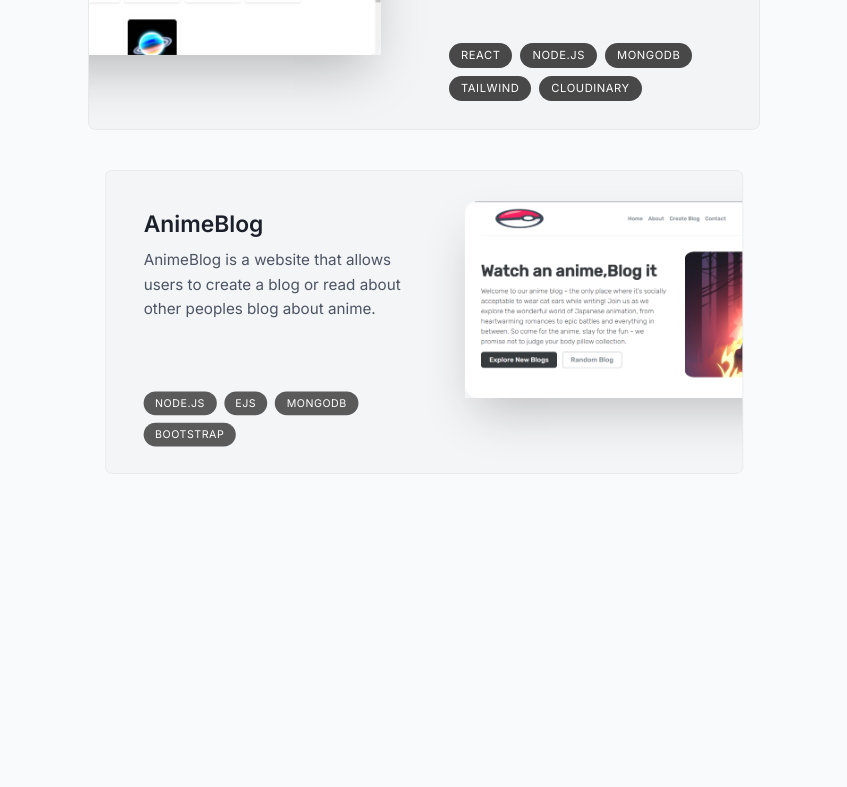
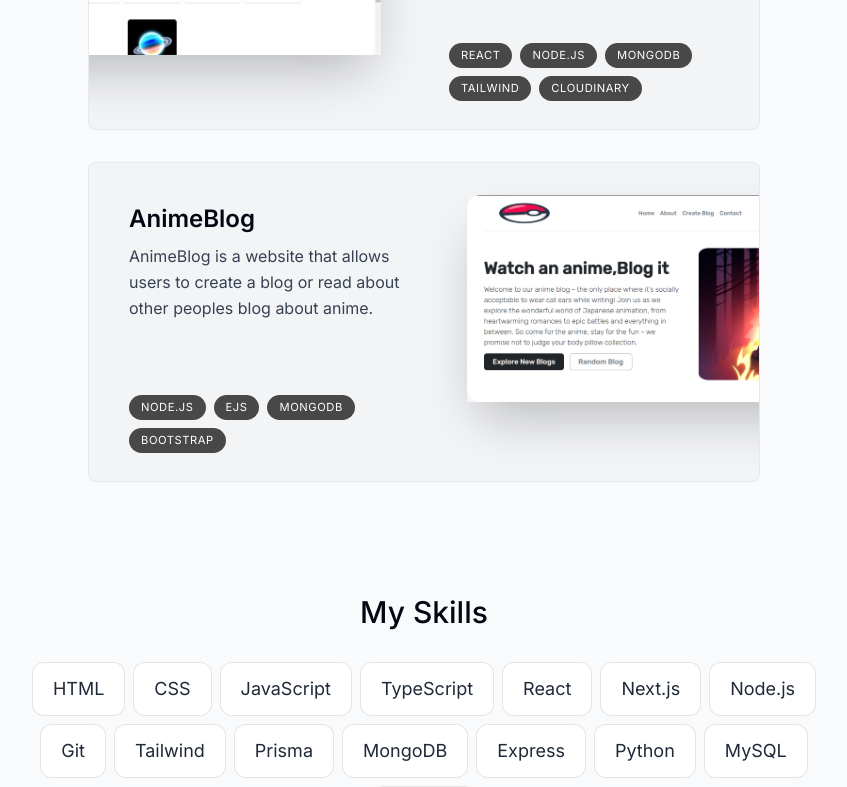
Before and after one commit to GnanaHarish/Portfolio, a Next.js app: page / in a window 1280 px wide. Shown: the part 2000-2787 px from the top of the page, without its empty margins (216-1063 px from the left). Before the commit the page ends 2482 px from the top, so only its background shows below. Built offline with nearby package versions, Linux system fonts and the light colour scheme.

Commit message:
Header and Skills Sections Completed
Header and Skills Sections Completed

```diff
--- /dev/null
+++ b/app/context/active-section-context.tsx
@@ -0,0 +1,51 @@
+"use client";
+
+import React, { useState, createContext, useContext } from 'react'
+import { SectionName } from '../lib/types';
+
+
+interface ActiveSectionContextProviderProps {
+    children: React.ReactNode
+}
+
+interface ActiveSectionContextType {
+    activeSection: SectionName,
+    setActiveSection: React.Dispatch<React.SetStateAction<SectionName>>,
+    timeOfLastClick: number,
+    setTimeOfLastClick: React.Dispatch<React.SetStateAction<number>>
+}
+
+export const ActiveSectionContext = createContext<ActiveSectionContextType | null>(null);
+
+
+export default function ActiveSectionContextProvider({
+    children
+}: ActiveSectionContextProviderProps) {
+
+    const [activeSection, setActiveSection] = useState<SectionName>('Home');
+    const [timeOfLastClick, setTimeOfLastClick] = useState(0);
+    return (
+        <ActiveSectionContext.Provider value={{
+            activeSection,
+            setActiveSection,
+            timeOfLastClick,
+            setTimeOfLastClick
+        }}>
+            {children}
+        </ActiveSectionContext.Provider>
+    )
+}
+
+
+
+export function useActiveSectionContext() {
+    const context = useContext(ActiveSectionContext);
+
+    if (context === null) {
+        throw new Error(
+            "Use it Inside ActiveSectionContext"
+        )
+    }
+
+    return context;
+}
--- a/app/layout.tsx
+++ b/app/layout.tsx
@@ -2,6 +2,7 @@ import Header from '@/components/header'
 import './globals.css'
 import type { Metadata } from 'next'
 import { Inter } from 'next/font/google'
+import ActiveSectionContextProvider from './context/active-section-context'
 
 const inter = Inter({ subsets: ['latin'] })
 
@@ -16,12 +17,15 @@ export default function RootLayout({
   children: React.ReactNode
 }) {
   return (
-    <html lang="en">
+    <html lang="en" className='!scroll-smooth'>
       <body className={`${inter.className} bg-gray-50 text-gray-950 relative pt-28 sm:pt-36`}>
         <div className='bg-[#fbe2e3] absolute top-[-6rem] -z-10 right-[11rem] h-[31.25rem] w-[31.25rem] rounded-full blur-[10rem] sm:w-[68.75rem]'></div>
         <div className='bg-[#dbd7fb] absolute top-[-1rem] -z-10 left-[-35rem] h-[31.25rem] w-[50rem] rounded-full blur-[10rem] sm:w-[68.75rem] md:left-[-33rem] lg:left-[-28rem] xl:left-[-15rem] 2xl:left-[-5rem]'></div>
-        <Header/>
-        {children}
+        <ActiveSectionContextProvider>
+          <Header />
+          {children}
+        </ActiveSectionContextProvider>
+
       </body>
     </html>
   )
--- a/app/lib/data.ts
+++ b/app/lib/data.ts
@@ -96,12 +96,8 @@ export const skillsData = [
   "Tailwind",
   "Prisma",
   "MongoDB",
-  "Redux",
-  "GraphQL",
-  "Apollo",
   "Express",
-  "PostgreSQL",
   "Python",
-  "Django",
-  "Framer Motion",
+  "MySQL",
+  "JQuery"
 ] as const;
--- /dev/null
+++ b/app/lib/hooks.ts
@@ -0,0 +1,21 @@
+import { useInView } from "react-intersection-observer";
+import { useActiveSectionContext } from "../context/active-section-context";
+import { useEffect } from "react";
+import { SectionName } from "./types";
+
+export function useSectionView(sectionName : SectionName, threshold = 0.75) {
+  const { ref, inView } = useInView({
+    threshold
+  });
+  const { setActiveSection, timeOfLastClick } = useActiveSectionContext();
+
+  useEffect(() => {
+    if (inView && Date.now() - timeOfLastClick > 1000) {
+      setActiveSection(sectionName);
+    }
+  }, [inView, setActiveSection, timeOfLastClick, sectionName]);
+
+  return {
+    ref,
+  }
+}
--- /dev/null
+++ b/app/lib/types.ts
@@ -0,0 +1,3 @@
+import { links } from "./data";
+
+export type SectionName = typeof links[number]["name"];
--- a/app/page.tsx
+++ b/app/page.tsx
@@ -2,6 +2,7 @@ import About from "@/components/about";
 import Intro from "@/components/intro";
 import Projects from "@/components/projects";
 import SectionDivider from "@/components/section-divider";
+import Skills from "@/components/skills";
 
 
 export default function Home() {
@@ -11,6 +12,7 @@ export default function Home() {
       <SectionDivider/>
       <About/>
       <Projects/>
+      <Skills/>
     </main>
   )
 }
--- a/components/about.tsx
+++ b/components/about.tsx
@@ -3,20 +3,25 @@
 import React from 'react'
 import SectionHeading from './section-heading'
 import { motion } from 'framer-motion'
+import { useSectionView } from '@/app/lib/hooks';
 
 export default function About() {
+    const { ref } = useSectionView('About');
+
     return (
-        <motion.section className='
+        <motion.section ref={ref} className='
             mb-28
             max-w-[45rem]
             text-center
             leading-8
+            scroll-mt-28
             '
-            initial = {{opacity: 0, y: 100}}
-            animate = {{opacity: 1, y: 0}}
+            initial={{ opacity: 0, y: 100 }}
+            animate={{ opacity: 1, y: 0 }}
             transition={{
                 delay: 0.175
             }}
+            id='about'
         >
             <SectionHeading>About Me</SectionHeading>
             <p className="mb-3">
--- a/components/header.tsx
+++ b/components/header.tsx
@@ -1,13 +1,20 @@
 "use client";
 
-import React from 'react'
+import React, { useContext, useState } from 'react'
 import { motion } from 'framer-motion'
 import { links } from "@/app/lib/data";
 import Link from 'next/link';
+import clsx from 'clsx';
+import { useActiveSectionContext } from '@/app/context/active-section-context';
+
 
 
 export default function Header() {
+
+    const {activeSection, setActiveSection, setTimeOfLastClick} = useActiveSectionContext();
+
     return (
+
         <header className='z-[999] relative'>
             <motion.div className='fixed top-0 left-1/2  h-[4.5rem] w-full rounded-none border border-white border-opacity-40 bg-white bg-opacity-80 shadow-lg shadow-black/[0.03] backdrop-blur-[0.5rem] sm:top-6 sm:h-[3.25rem] sm:w-[36rem] sm:rounded-full'
                 initial={{ y: -100, x: "-50%", opacity: 0 }}
@@ -46,21 +53,40 @@ export default function Header() {
                                 flex
                                 items-center
                                 justify-center
+                                relative
                             ' key={link.hash}
                                 initial={{ y: -100, opacity: 0 }}
                                 animate={{ y: 0, opacity: 1 }}
                             >
-                                <Link className='
-                                    flex
-                                    w-full
-                                    items-center
-                                    justify-center
-                                    px-3
-                                    py-3
-                                    hover:text-gray-950
-                                    transition
-                                ' href={link.hash}>
+                                <Link className={clsx("flex w-full items-center justify-center px-3 py-3 hover:text-gray-950 transition", {
+                                    "text-gray-950": activeSection === link.name
+                                })}
+                                    href={link.hash}
+                                    onClick={() => {
+                                        setActiveSection(link.name)
+                                        setTimeOfLastClick(Date.now())
+                                    }}
+                                >
                                     {link.name}
+                                    {
+                                        link.name === activeSection ? (
+                                            <motion.span className='
+                                            bg-gray-100
+                                            rounded-full
+                                            absolute
+                                            inset-0
+                                            -z-10
+                                            '
+                                                layoutId='activeSection'
+                                                transition={{
+                                                    type: "spring",
+                                                    stiffness: 380,
+                                                    damping: 30
+                                                }}
+                                            ></motion.span>
+                                        ) : (<></>)
+                                    }
+
                                 </Link>
                             </motion.li>
                         ))
--- a/components/intro.tsx
+++ b/components/intro.tsx
@@ -8,15 +8,22 @@ import { BsArrowRight, BsLinkedin } from 'react-icons/bs';
 import { HiDownload } from 'react-icons/hi';
 import Link from 'next/link';
 import { FaGithub } from 'react-icons/fa';
+import { useSectionView } from '@/app/lib/hooks';
 
 export default function Intro() {
+
+    const {ref} = useSectionView('Home', 0.5);
+
     return (
-        <section className='
+        <section id='home' className='
             mb-28
             max-w-[50rem]
             text-center
             sm:mb-0
-        '>
+            scroll-mt-[100rem]
+        '
+            ref={ref}
+        >
             <div className='
             flex
             items-center
--- a/components/projects.tsx
+++ b/components/projects.tsx
@@ -1,11 +1,16 @@
-import React, { useRef } from 'react'
+"use client";
+
+import React, { useEffect, useRef } from 'react'
 import SectionHeading from './section-heading'
 import { projectsData } from '@/app/lib/data'
 import Project from './project'
+import { useSectionView } from '@/app/lib/hooks';
 
 export default function Projects() {
+  const {ref} = useSectionView('Projects', 0.5);
+
   return (
-    <section >
+    <section id='projects' className='scroll-mt-28 mb-28' ref={ref}>
       <SectionHeading>My projects</SectionHeading>
       <div>
         {
--- /dev/null
+++ b/components/skills.tsx
@@ -0,0 +1,67 @@
+"use client";
+
+import React from 'react'
+import SectionHeading from './section-heading'
+import { skillsData } from '@/app/lib/data'
+import { useSectionView } from '@/app/lib/hooks';
+import { motion } from 'framer-motion';
+
+const fadeInAnimationVariants = {
+    initial: {
+        opacity: 0,
+        y: 100
+    },
+    animate: (index: number) => ({
+        opacity: 1,
+        y: 0,
+        transition: {
+            delay: 0.05 * index
+        }
+    })
+}
+
+export default function Skills() {
+
+    const { ref } = useSectionView('Skills');
+
+    return (
+        <section ref={ref} className='
+        mb-28
+        max-w-[53rem]
+        scroll-mt-28
+        text-center
+        sm:mb-40
+    '>
+            <SectionHeading>My skills</SectionHeading>
+            <ul className='
+            flex
+            flex-wrap
+            justify-center
+            gap-2
+            text-lg
+            text-gray-800
+        '>
+                {
+                    skillsData.map((skill, index) => (
+                        <motion.li className='
+                        bg-white
+                        border
+                        border-black/[0.1]
+                        rounded-xl
+                        px-5
+                        py-3
+                    ' key={index}
+                            variants={fadeInAnimationVariants}
+                            initial="initial"
+                            whileInView="animate"
+                            viewport={{
+                                once: true
+                            }}
+                            custom={index}
+                        >{skill}</motion.li>
+                    ))
+                }
+            </ul>
+        </section>
+    )
+}
--- a/package.json
+++ b/package.json
@@ -13,6 +13,7 @@
     "@types/react": "18.2.21",
     "@types/react-dom": "18.2.7",
     "autoprefixer": "10.4.15",
+    "clsx": "^2.0.0",
     "eslint": "8.48.0",
     "eslint-config-next": "13.4.19",
     "framer-motion": "^10.16.2",
@@ -21,6 +22,7 @@
     "react": "18.2.0",
     "react-dom": "18.2.0",
     "react-icons": "^4.10.1",
+    "react-intersection-observer": "^9.5.2",
     "tailwindcss": "3.3.3",
     "typescript": "5.2.2"
   }
```
Also changed, not shown: 1 other file (tests, documents, lock files or other folders).
